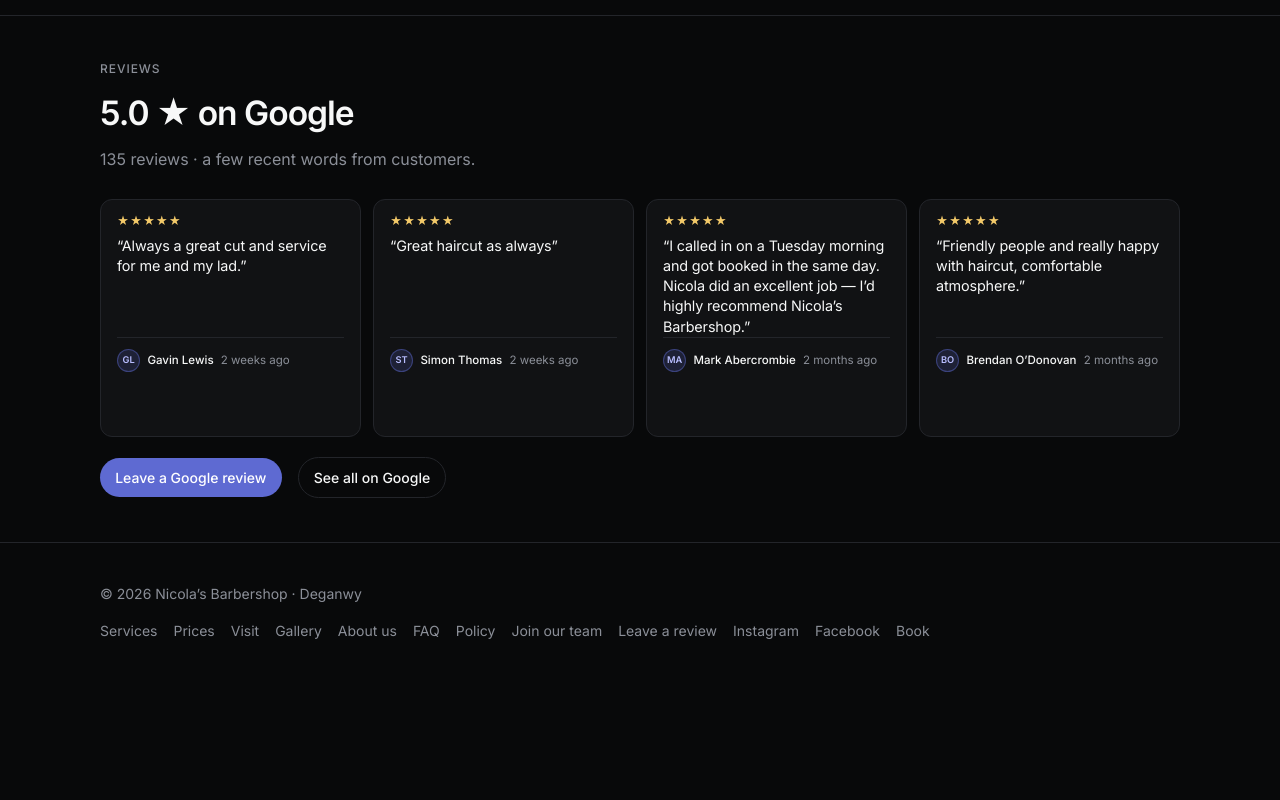
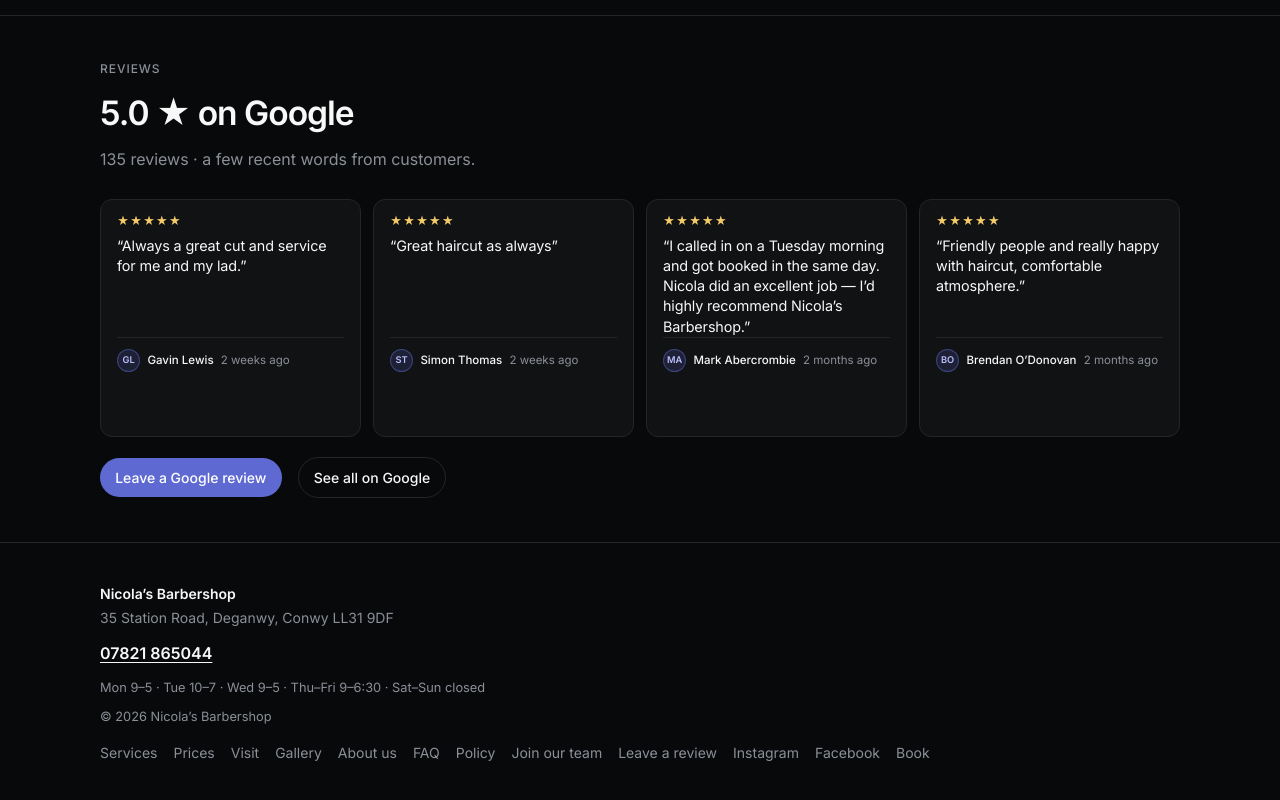
Before and after one commit to pandrice/nicolas-barbershop-site, a plain HTML site: page index.html in a window 1280 px wide. Shown: the part 1708-2508 px from the top of the page. Before the commit the page ends 2397 px from the top, so only its background shows below. Drawn offline with Linux system fonts and the light colour scheme.

Commit message:
Item 5: name, address, tap-to-call phone and hours in every footer; Call button in Home hero

```diff
--- a/index.html
+++ b/index.html
@@ -79,6 +79,7 @@
             <a class="btn btn-lg" href="https://nicolasbarbershop.nearcut.com/book" target="_blank" rel="noopener">Book a time online</a>
             <p class="book-hint">Pick a service, then Nicola or Leanne. Nearcut will ask you to log in or sign up to see times. Rather ring? <a class="book-hint-tel" href="tel:+447821865044">07821 865044</a>.</p>
           </div>
+          <a class="btn-ghost btn-call" href="tel:+447821865044"><span aria-hidden="true">☎</span>&nbsp;Call 07821 865044</a>
           <a class="link-quiet" href="services.html">View all services</a>
           <a class="link-quiet" href="prices.html">Price list</a>
         </div>
@@ -190,7 +191,13 @@
 
   <footer>
     <div class="wrap footer-row">
-      <p>© 2026 Nicola’s Barbershop · Deganwy</p>
+      <div class="footer-nap">
+        <p class="footer-name"><strong>Nicola’s Barbershop</strong></p>
+        <address>35 Station Road, Deganwy, Conwy LL31 9DF</address>
+        <p><a class="footer-tel" href="tel:+447821865044">07821 865044</a></p>
+        <p class="footer-hours">Mon 9–5 · Tue 10–7 · Wed 9–5 · Thu–Fri 9–6:30 · Sat–Sun closed</p>
+        <p class="footer-copy">© 2026 Nicola’s Barbershop</p>
+      </div>
       <div class="social">
         <a href="services.html">Services</a>
         <a href="prices.html">Prices</a>
--- a/styles.css
+++ b/styles.css
@@ -974,3 +974,17 @@
   .hero-media img { object-position: center; }
 }
 .hero .book-stack { flex-basis: 100%; }
+
+/* ── Footer NAP (item 5) ──────────────────────────────────────── */
+.footer-row { align-items: flex-start; }
+.footer-nap { display: grid; gap: 0.2rem; }
+.footer-nap address { font-style: normal; }
+.footer-name strong { color: var(--text); font-weight: 600; }
+.footer-tel {
+  display: inline-flex; align-items: center; min-height: 44px;
+  color: var(--text); font-weight: 600; font-size: 1rem;
+  text-decoration: underline; text-underline-offset: 3px;
+}
+.footer-hours { font-size: 0.8rem; }
+.footer-copy { font-size: 0.8rem; margin-top: 0.4rem; }
+.btn-call { font-size: 0.95rem; padding: 0.7rem 1.1rem; min-height: 44px; }
```
Also changed, not shown: about.html (+7 -1 lines), faq.html (+7 -1 lines), gallery.html (+7 -1 lines), join.html (+7 -1 lines), policy.html (+7 -1 lines), prices.html (+7 -1 lines), services.html (+7 -1 lines), visit.html (+7 -1 lines).
